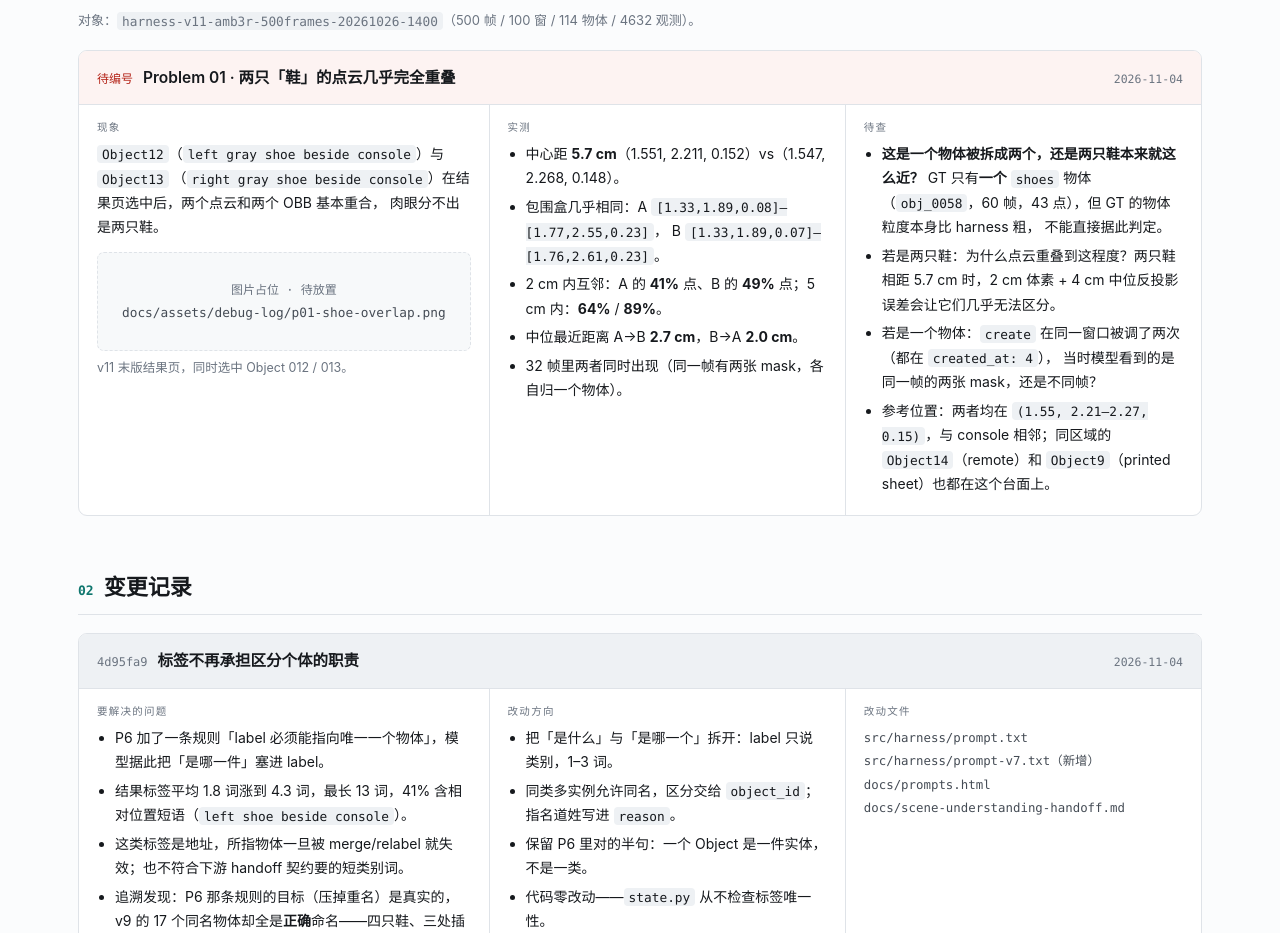
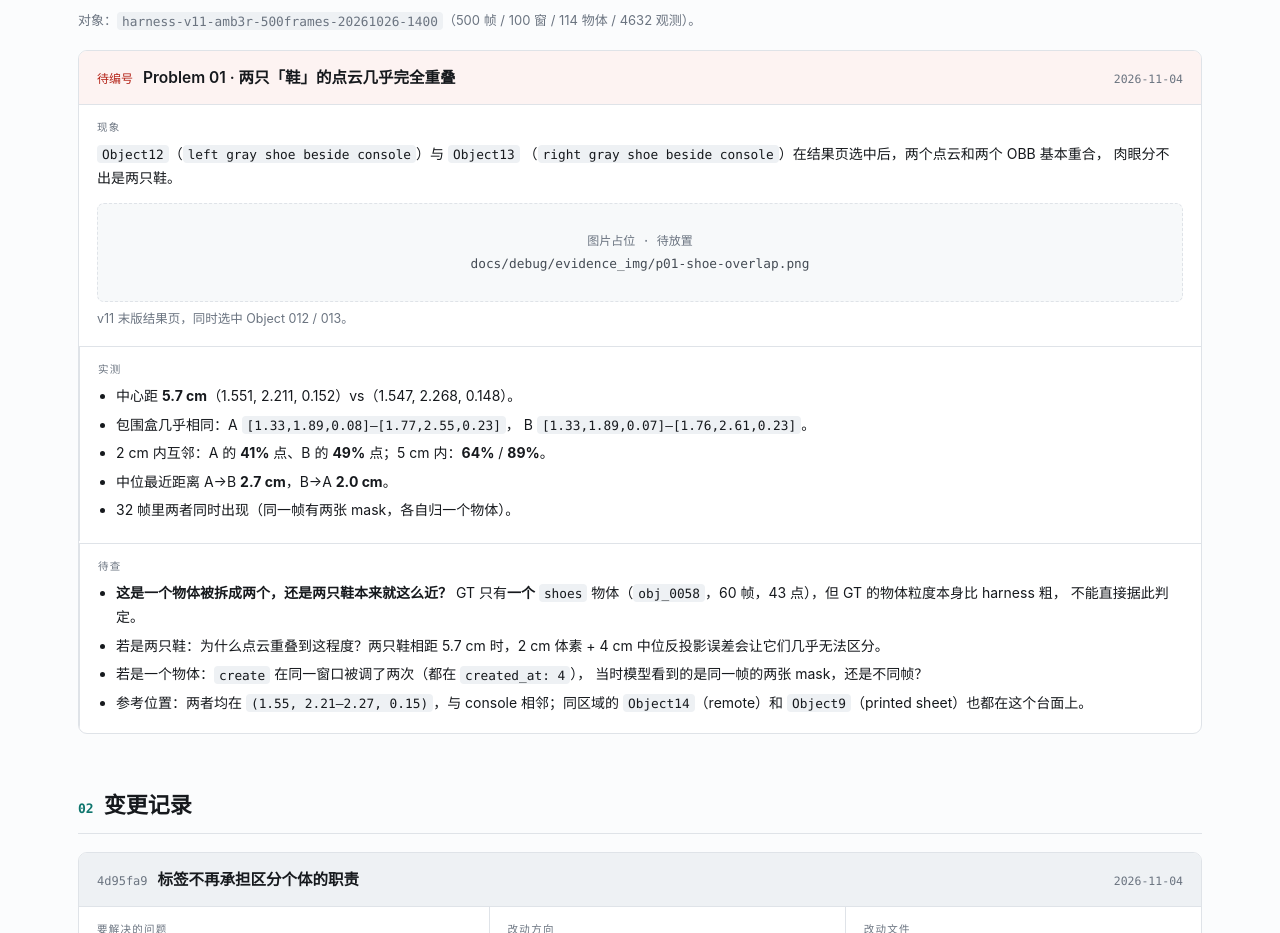
Before and after one commit to ZhitaoWang111/Reconstruction, a plain HTML site: page InstanceRecognition/docs/debug/debug-log.html in a window 1280 px wide. Shown: the part 586-1519 px from the top of the page. Drawn offline with Linux system fonts and the light colour scheme.

Commit message:
Move the debug log under docs/debug with its evidence folder
The page and the screenshots it cites now live together: docs/debug/debug-log.html
with docs/debug/evidence_img/ beside it, instead of the page in docs/ and the
images in docs/assets/. A debug entry is only readable next to its evidence, and
splitting them across two trees made the placeholder path absolute rather than
relative.

Problem 01's placeholder now points at
docs/debug/evidence_img/p01-shoe-overlap.png.

Co-Authored-By: Claude <noreply@anthropic.com>

```diff
--- a/InstanceRecognition/docs/debug-log.html
+++ b/InstanceRecognition/docs/debug/debug-log.html
@@ -48,6 +48,11 @@ li{margin:5px 0}
 .entry-body .files{font:12.4px var(--mono);line-height:1.9;color:var(--ink2)}
 .entry-body .files div{white-space:nowrap;overflow:hidden;text-overflow:ellipsis}
 .entry.wide .entry-body{grid-template-columns:minmax(0,1fr)}
+/* Result-debug entries read top to bottom instead of in columns: the three
+   parts are a narrative (what I saw, what the numbers say, what is unresolved),
+   not parallel lists that benefit from being scanned side by side. */
+.entry-body.stacked{display:block}
+.entry-body.stacked>.blk+.blk{border-top:1px solid var(--line);padding-top:14px;margin-top:2px}
 /* Result-debug entries lead with the observation, so the head carries an
    unnumbered marker until the cause is found. Numbering waits for the fix. */
 .entry.issue .entry-head{background:#fdf3f2}
@@ -98,18 +103,18 @@ figure.shot img{max-width:100%;border:1px solid var(--line);border-radius:7px;di
 <span class="title">Problem 01 · 两只「鞋」的点云几乎完全重叠</span>
 <span class="date">2026-11-04</span>
 </div>
-<div class="entry-body">
-<div>
+<div class="entry-body stacked">
+<div class="blk">
 <span class="h">现象</span>
 <p><code>Object12</code>（<code>left gray shoe beside console</code>）与 <code>Object13</code>
 （<code>right gray shoe beside console</code>）在结果页选中后，两个点云和两个 OBB 基本重合，
 肉眼分不出是两只鞋。</p>
 <figure class="shot">
-<div class="ph">图片占位 · 待放置<br><code>docs/assets/debug-log/p01-shoe-overlap.png</code></div>
+<div class="ph">图片占位 · 待放置<br><code>docs/debug/evidence_img/p01-shoe-overlap.png</code></div>
 <figcaption>v11 末版结果页，同时选中 Object 012 / 013。</figcaption>
 </figure>
 </div>
-<div>
+<div class="blk">
 <span class="h">实测</span>
 <ul>
 <li>中心距 <b>5.7 cm</b>（1.551, 2.211, 0.152）vs（1.547, 2.268, 0.148）。</li>
@@ -120,7 +125,7 @@ B <code>[1.33,1.89,0.07]–[1.76,2.61,0.23]</code>。</li>
 <li>32 帧里两者同时出现（同一帧有两张 mask，各自归一个物体）。</li>
 </ul>
 </div>
-<div>
+<div class="blk">
 <span class="h">待查</span>
 <ul>
 <li><b>这是一个物体被拆成两个，还是两只鞋本来就这么近？</b> GT 只有<b>一个</b>
```
Also changed, not shown: 1 other file.
